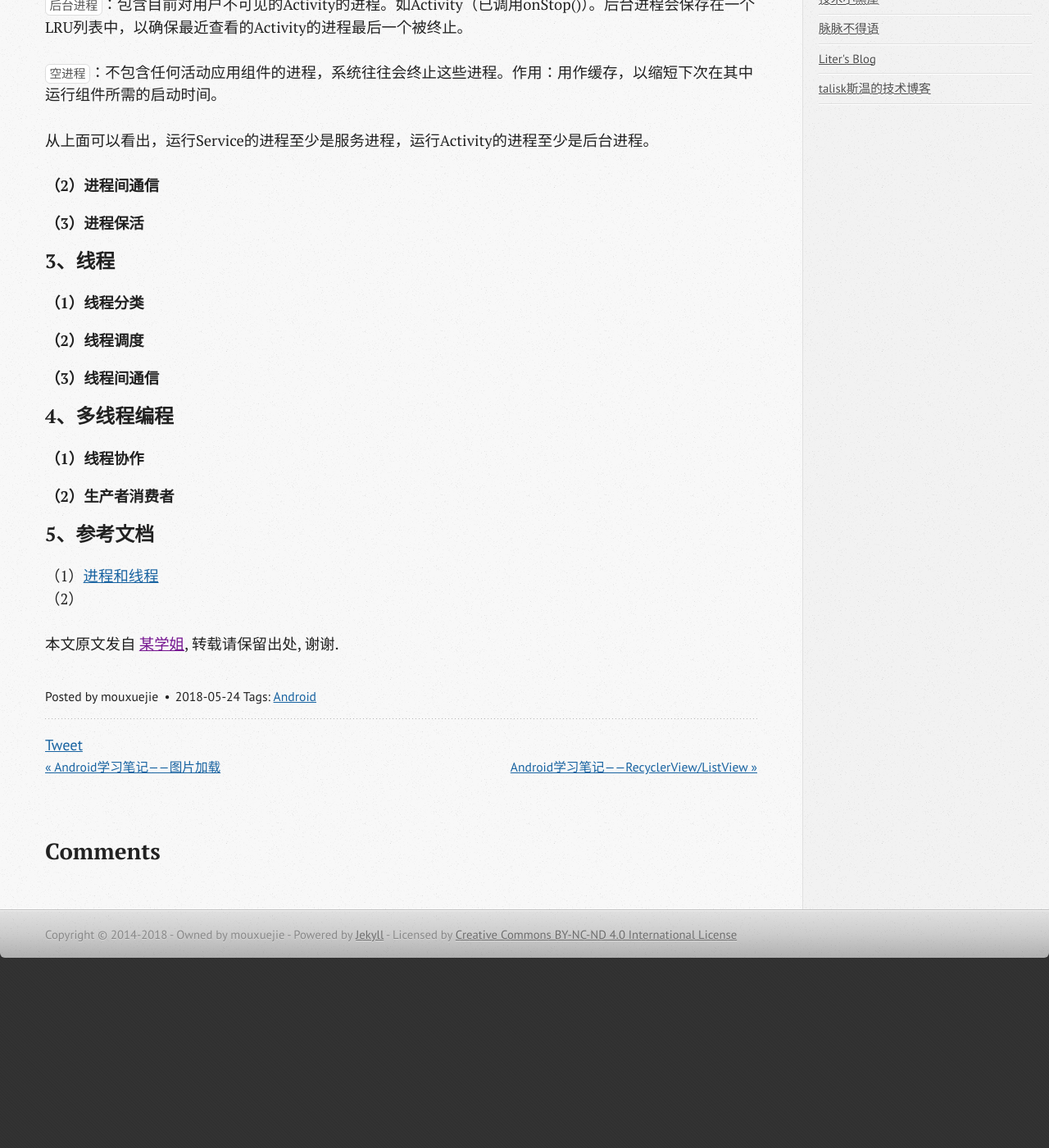
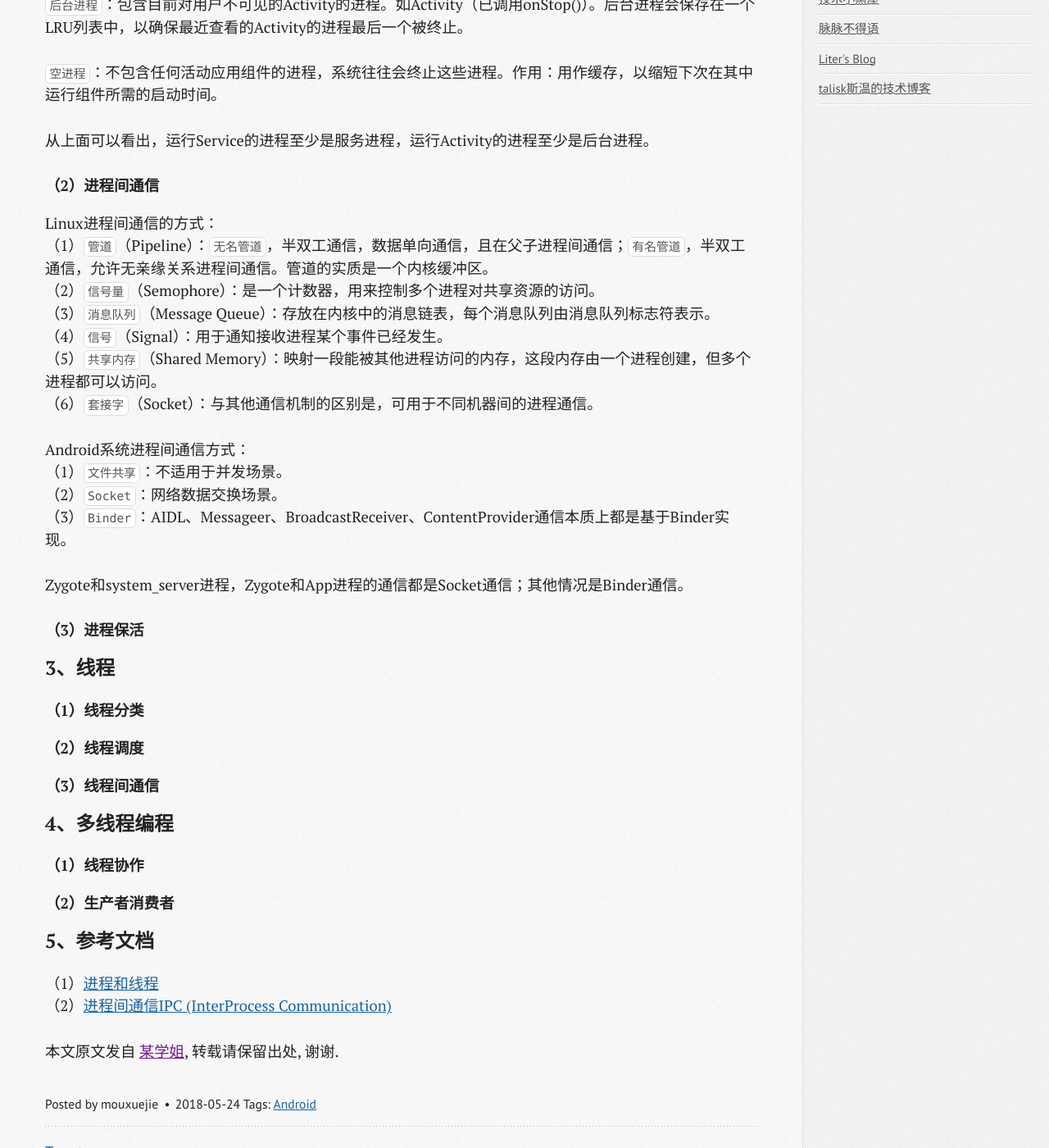
Before and after one commit to wangxinghe/wangxinghe.github.io, a Jekyll site: the page built from _posts/2018-05-24-learning-notes-process-thread.md, in a window 1280 px wide and 1400 px high, scrolled down 1330 px. Shown: the whole window at 82% size. Built offline with Jekyll 4.4.1, drawn with Linux system fonts in a browser that asks for light colours; comment, search, counter and statistics services are not loaded; before the commit the page ends 2542 px from its top, so only the background shows below that.

Commit message:
[update]process thread

```diff
--- a/_posts/2018-05-24-learning-notes-process-thread.md
+++ b/_posts/2018-05-24-learning-notes-process-thread.md
@@ -50,6 +50,22 @@ tags: [Android]
 
 #### （2）进程间通信
 
+Linux进程间通信的方式：
+（1）`管道`（Pipeline）：`无名管道`，半双工通信，数据单向通信，且在父子进程间通信；`有名管道`，半双工通信，允许无亲缘关系进程间通信。管道的实质是一个内核缓冲区。
+（2）`信号量`（Semophore）：是一个计数器，用来控制多个进程对共享资源的访问。
+（3）`消息队列`（Message Queue）：存放在内核中的消息链表，每个消息队列由消息队列标志符表示。
+（4）`信号`（Signal）：用于通知接收进程某个事件已经发生。
+（5）`共享内存`（Shared Memory）：映射一段能被其他进程访问的内存，这段内存由一个进程创建，但多个进程都可以访问。
+（6）`套接字`（Socket）：与其他通信机制的区别是，可用于不同机器间的进程通信。
+
+Android系统进程间通信方式：
+（1）`文件共享`：不适用于并发场景。
+（2）`Socket`：网络数据交换场景。
+（3）`Binder`：AIDL、Messageer、BroadcastReceiver、ContentProvider通信本质上都是基于Binder实现。
+
+Zygote和system_server进程，Zygote和App进程的通信都是Socket通信；其他情况是Binder通信。
+
+
 #### （3）进程保活
 
 ### 3、线程
@@ -69,4 +85,4 @@ tags: [Android]
 ### 5、参考文档
 
 （1）[进程和线程](https://developer.android.com/guide/components/processes-and-threads?hl=zh-cn)
-（2）[]()
+（2）[进程间通信IPC (InterProcess Communication)](https://www.jianshu.com/p/c1015f5ffa74)
```
